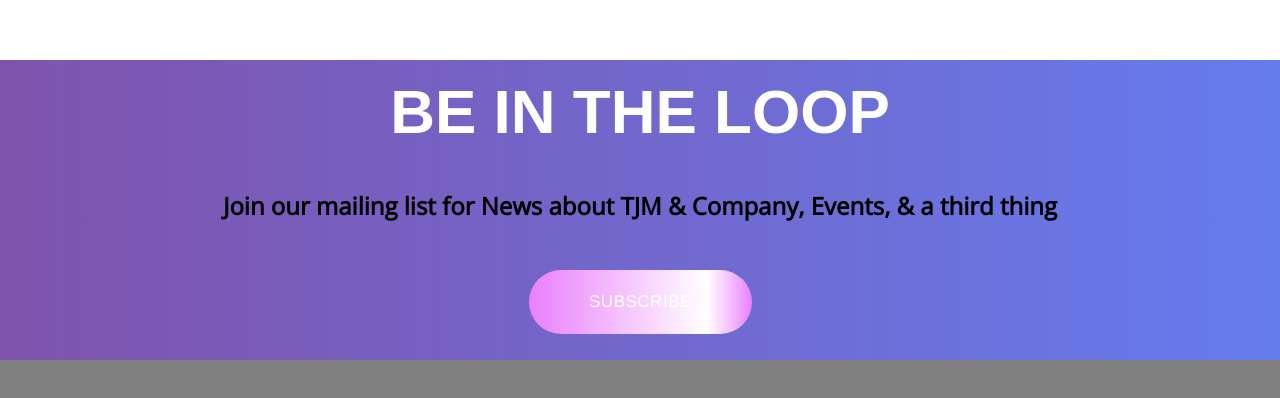
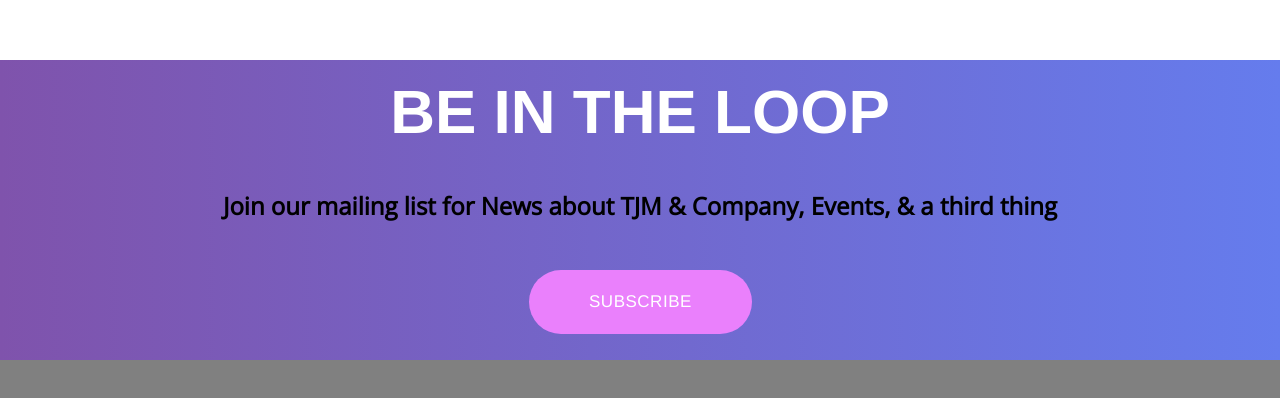
Before and after one commit to PeterTheDeveloper/tjm-company-website, a plain HTML site: page index.html in a window 1280 px wide. Shown: the part 1556-1954 px from the top of the page. Drawn offline with nearby package versions, Linux system fonts and the light colour scheme.

Commit message:
button recolor'd

```diff
--- a/style.css
+++ b/style.css
@@ -364,7 +364,7 @@ footer {
 
 .bg-gradient3 span, .bg-gradient3:before {
   background: #EA80FC;
-  background: linear-gradient(to right, #EA80FC 0%, #fff 80%, #EA80FC 100%);
+  background: linear-gradient(to right, #EA80FC 0%, #EA80FC 80%, #EA80FC 100%);
 }
 
 /* General */
```
